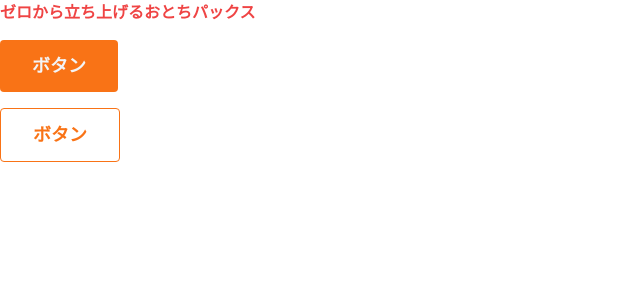
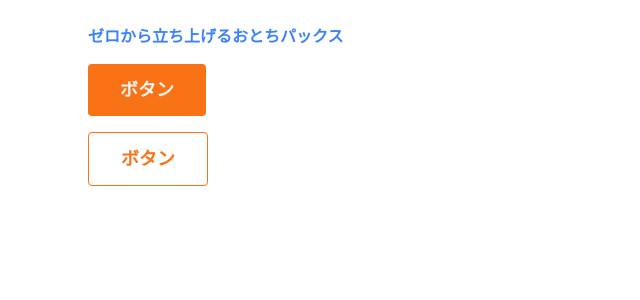
Before and after one commit to knm22mukk/otochi-packs, a Next.js app: page / in a window 1280 px wide. Shown: the top 300 px of the page, without its empty margins (0-640 px from the left). Built offline with nearby package versions, Linux system fonts and the light colour scheme.

Commit message:
Containerコンポーネントを追加しました

```diff
--- a/src/app/page.tsx
+++ b/src/app/page.tsx
@@ -1,15 +1,16 @@
 import { BorderButton, Button } from '@/components/Button';
+import Container from '@/components/Container';
 
 export default function Home() {
   return (
-    <>
-      <div className='font-bold text-red-500'>ゼロから立ち上げるおとちパックス</div>
+    <Container>
+      <div className='font-bold text-blue-500'>ゼロから立ち上げるおとちパックス</div>
       <div className='my-4'>
         <Button buttonType='button' buttonText='ボタン' />
       </div>
       <div>
         <BorderButton buttonType='button' buttonText='ボタン' />
       </div>
-    </>
+    </Container>
   );
 }
--- /dev/null
+++ b/src/components/Container.tsx
@@ -0,0 +1,6 @@
+type Props = {
+  children: React.ReactNode;
+};
+export default function Container({ children }: Props) {
+  return <div className='mx-auto max-w-6xl px-4 py-6 sm:px-6'>{children}</div>;
+}
```
